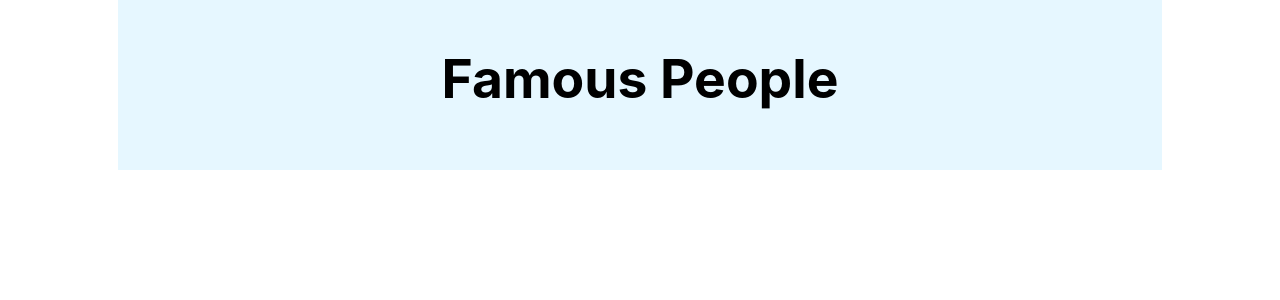
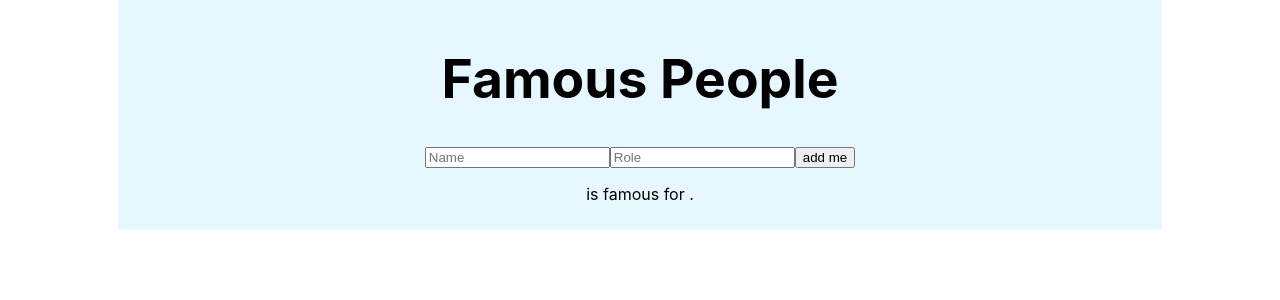
Before and after one commit to vxiong029/react-famous-people, a React (Create React App) app: page / in a window 1280 px wide. Shown: the top 300 px of the page. Built offline with nearby package versions, Linux system fonts and the light colour scheme.

Commit message:
input field is working/button added and logs info from input fields

```diff
--- a/src/App.css
+++ b/src/App.css
@@ -1,14 +1,10 @@
 .App {
-  text-align: center;
-}
-header {
   background-color: #e6f7ff;
-  height: 150px;
   margin: 0 auto;
   padding: 10px;
+  text-align: center;
   width: 80%;
 }
 h1 {
   font-size: 40pt;
-  text-align: center;
 }
--- a/src/App.js
+++ b/src/App.js
@@ -2,11 +2,38 @@ import React, { Component } from 'react';
 import './App.css';
 
 class App extends Component {
+  state = {
+    famousPerson: {
+      name: '',
+      role: ''
+    }
+  }
+  handleChange = (propertyName) => {
+    return (event) => {
+      this.setState({
+        famousPerson: {
+          ...this.state.famousPerson,
+          [propertyName]: event.target.value
+        }
+      })
+    }
+  }
+  handleClick = () => {
+    console.log(this.state);
+  }
   render() {
     return (
-      <header>
-        <h1>Famous People</h1>
-      </header>
+      <div className="App">
+        <header>
+          <h1>Famous People</h1>
+        </header>
+        <section>
+          <input type="text" placeholder="Name" onChange={this.handleChange('name')} />
+          <input type="text" placeholder="Role" onChange={this.handleChange('role')} />
+          <button onClick={this.handleClick}>add me</button>
+          <p>{this.state.famousPerson.name} is famous for {this.state.famousPerson.role}.</p>
+        </section>
+      </div>
     );
   }
 }
```
